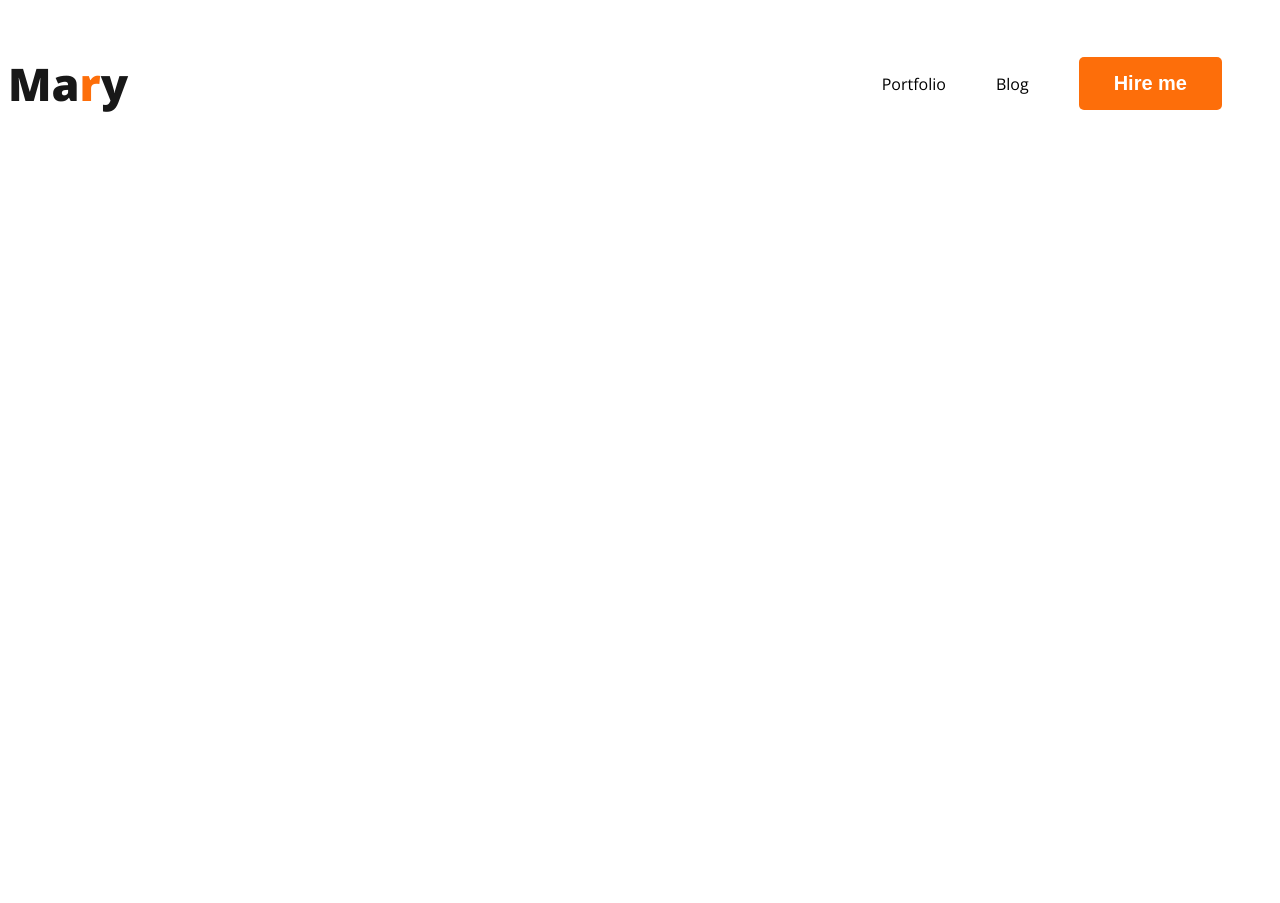
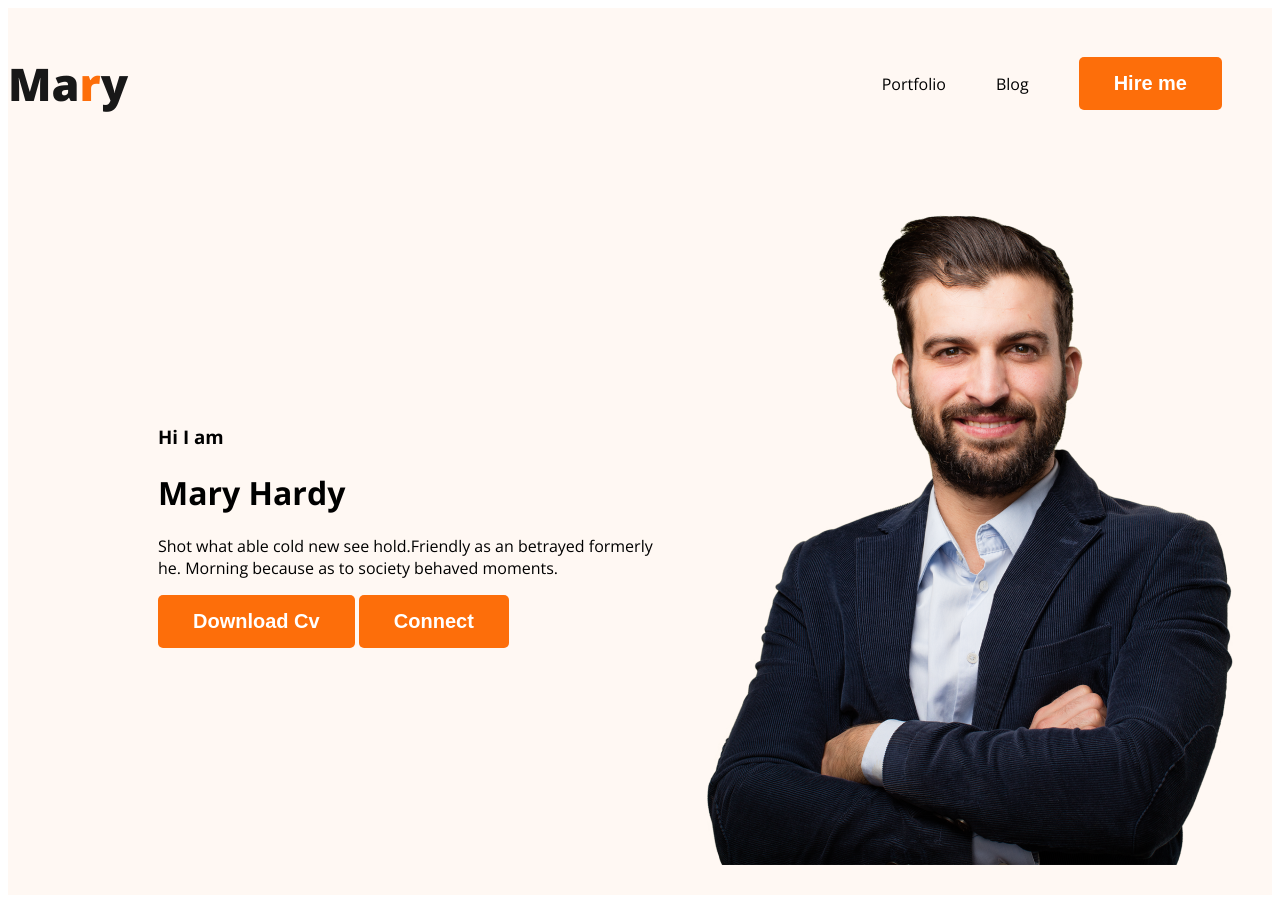
Before and after one commit to JN-Nema/webdeveloper-portfolio, a plain HTML site: page index.html in a window 1280 px wide. Before the commit the page ends 800 px from the top, so only its background shows below. Drawn offline with nearby package versions, Linux system fonts and the light colour scheme.

Commit message:
added banner div

```diff
--- a/index.html
+++ b/index.html
@@ -10,7 +10,7 @@
     <link rel="stylesheet" href="styles/portfolio.css">
 </head>
 <body>
-    <header>
+    <header class="header">
         <nav>
             <h3 class="p-title">Ma<span class="orange">r</span>y</h3>
             <ul>
@@ -20,6 +20,16 @@
             </ul>
 
         </nav>
+        <div class="banner">
+            <div class="banner-content">
+                <h3 class="banner-greet">Hi I am </h3>
+                <h1 class="banner-title"> Mary Hardy</h1>
+                <p>Shot what able cold new see hold.Friendly as an betrayed formerly he. Morning because as to society behaved moments.</p>
+                <button class="btn-pri">Download Cv</button>
+                <button class="btn-pri">Connect</button>
+            </div>
+            <img class="pp"  src="images/hardy.png" alt="">
+        </div>
     </header>
     <main>
 
--- a/styles/portfolio.css
+++ b/styles/portfolio.css
@@ -41,3 +41,17 @@ nav a{
     text-decoration: none;
     color:#474747 ;
 }
+/*header related style*/
+.header{
+    background-color:#FFF8F3;
+
+}
+.banner{
+    padding: 30px 30px 30px 150px;
+    display: flex;
+    align-items: center;
+}
+.banner.pp{
+    padding: 160px 38px 0px 975px;
+    width: 500px;
+}
```
